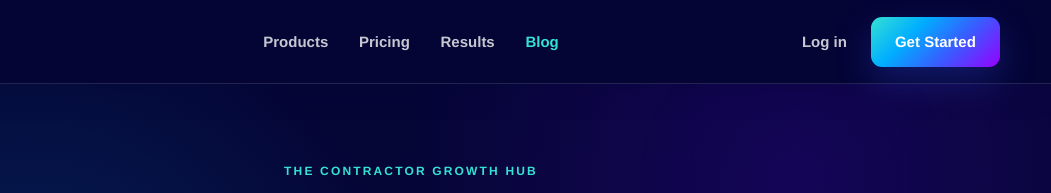
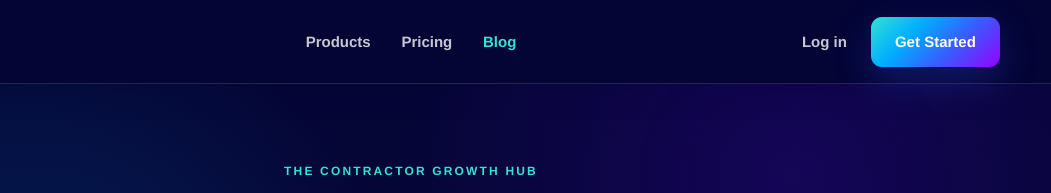
Before and after one commit to seanzing/tradezip-homepage, a plain HTML site: page blog/index.html in a window 1280 px wide. Shown: the top 193 px of the page, 229-1280 px from the left. Drawn offline with Linux system fonts and the light colour scheme.

Commit message:
chore(nav): remove 'Results' link from main nav (desktop + mobile)
Removed 16 occurrences of the Results anchor link across:
- index.html (homepage: 2 — desktop + mobile nav)
- products/{website,seo,ai-receptionist,quotes-payments,reputation-management,print-the-street}/index.html (2 each)
- blog/index.html (2)

Kept intact:
- The #results section on the homepage (real content, still valid page anchor)
- The footer's 'Growth loop' link that points to #results
  (footer is not the main nav; Amy's ask was about the main menu)

```diff
--- a/blog/index.html
+++ b/blog/index.html
@@ -178,7 +178,7 @@ main{flex:1}
   <nav class="desktop-nav" aria-label="Primary navigation">
     <a href="/#platform">Products</a>
     <a href="/#pricing">Pricing</a>
-    <a href="/#results">Results</a>
+
     <a href="/blog/" class="active">Blog</a>
   </nav>
   <div class="header-actions">
@@ -190,7 +190,7 @@ main{flex:1}
     <nav aria-label="Mobile navigation">
       <a href="/#platform">Products</a>
       <a href="/#pricing">Pricing</a>
-      <a href="/#results">Results</a>
+
       <a href="/blog/">Blog</a>
       <a href="/#login">Log in</a>
     </nav>
```
Also changed, not shown: index.html (+1 -1 lines), products/ai-receptionist/index.html (+2 -2 lines), products/print-the-street/index.html (+2 -2 lines), products/quotes-payments/index.html (+2 -2 lines), products/reputation-management/index.html (+2 -2 lines), products/seo/index.html (+2 -2 lines), products/website/index.html (+2 -2 lines).
